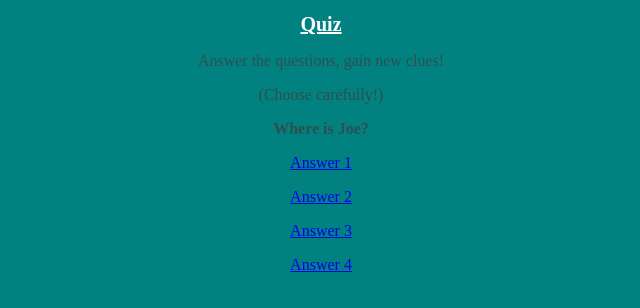
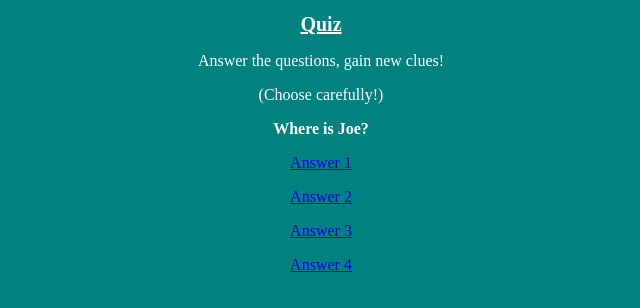
Before and after one commit to Bronny6/Year10_Website, a plain HTML site: page index.html in a window 1280 px wide. Shown: the whole page, without its empty margins (319-959 px from the left). Drawn offline with Linux system fonts and the light colour scheme.

Commit message:
modified:   main.css

```diff
--- a/main.css
+++ b/main.css
@@ -10,7 +10,7 @@ h1 {
 }
 
 p {
-  color: darkslategray;
+  color: white;
   text-align: center;
   font-size: 16px;
 }
```
